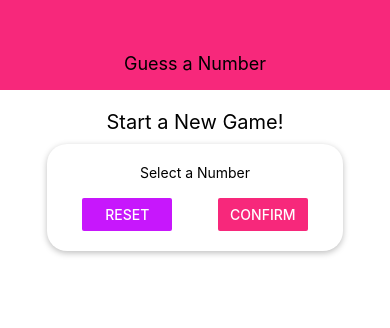
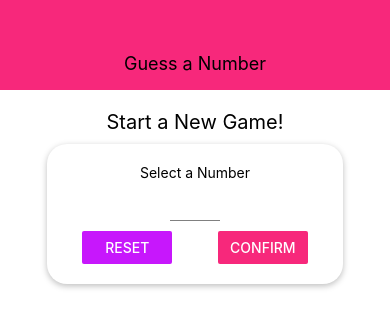
Before and after one commit to vladimir-ionita/tutorial-reactnative-numberguesser, a React Native app: screen / in a window 390 px wide. Shown: the top 328 px of the page. Built offline with nearby package versions, Linux system fonts and the light colour scheme.

Commit message:
Create `Input` component

```diff
--- /dev/null
+++ b/components/Input.js
@@ -0,0 +1,19 @@
+import React from 'react'
+import { TextInput, StyleSheet } from 'react-native'
+
+const Input = props => {
+    return (
+        <TextInput {...props} style={{ ...styles.input, ...props.style }} />
+    )
+}
+
+const styles = StyleSheet.create({
+    input: {
+        height: 30,
+        borderBottomColor: 'grey',
+        borderBottomWidth: 1,
+        marginVertical: 10
+    }
+})
+
+export default Input
--- a/screens/StartGameScreen.js
+++ b/screens/StartGameScreen.js
@@ -1,7 +1,8 @@
 import React from 'react'
-import { View, Text, StyleSheet, TextInput, Button } from 'react-native'
+import { View, Text, StyleSheet, Button } from 'react-native'
 
 import Card from '../components/Card'
+import Input from '../components/Input'
 import Colors from '../constants/colors'
 
 const StartGameScreen = props => {
@@ -10,7 +11,14 @@
             <Text style={styles.title}>Start a New Game!</Text>
             <Card style={styles.inputContainer}>
                 <Text>Select a Number</Text>
-                <TextInput />
+                <Input
+                    style={styles.input}
+                    blurOnSubmit    // android-specific
+                    autoCapitalize="none"
+                    autoCorrect={false}
+                    keyboardType="number-pad"
+                    maxLength={2}
+                />
                 <View style={styles.buttonsContainer}>
                     <View style={styles.button}>
                         <Button title="Reset" onPress={() => { }} color={Colors.accent} />
@@ -39,6 +47,10 @@
         maxWidth: '80%',
         alignItems: 'center'
     },
+    input: {
+        width: 50,
+        textAlign: 'center'
+    },
     buttonsContainer: {
         flexDirection: 'row',
         width: '100%',
```
